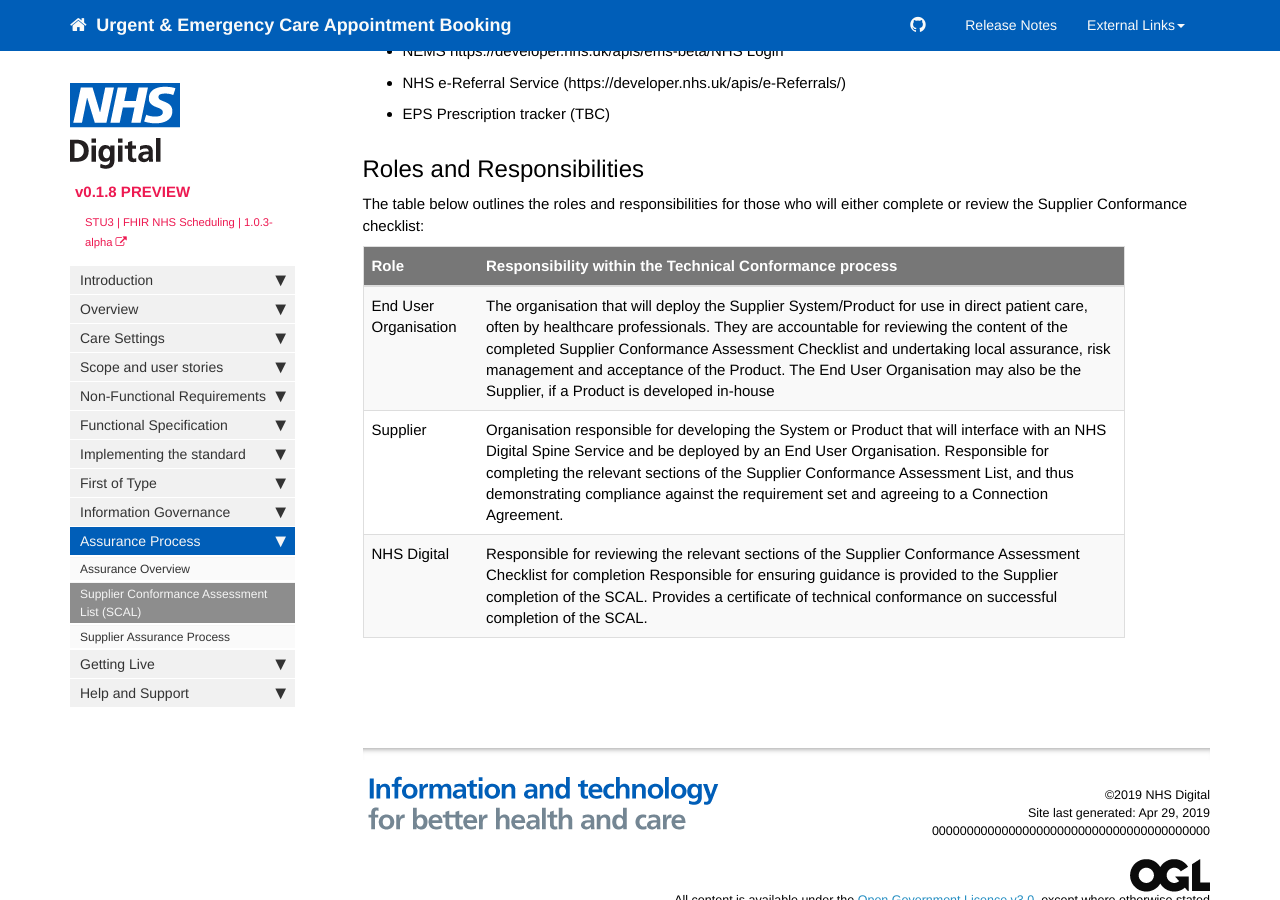
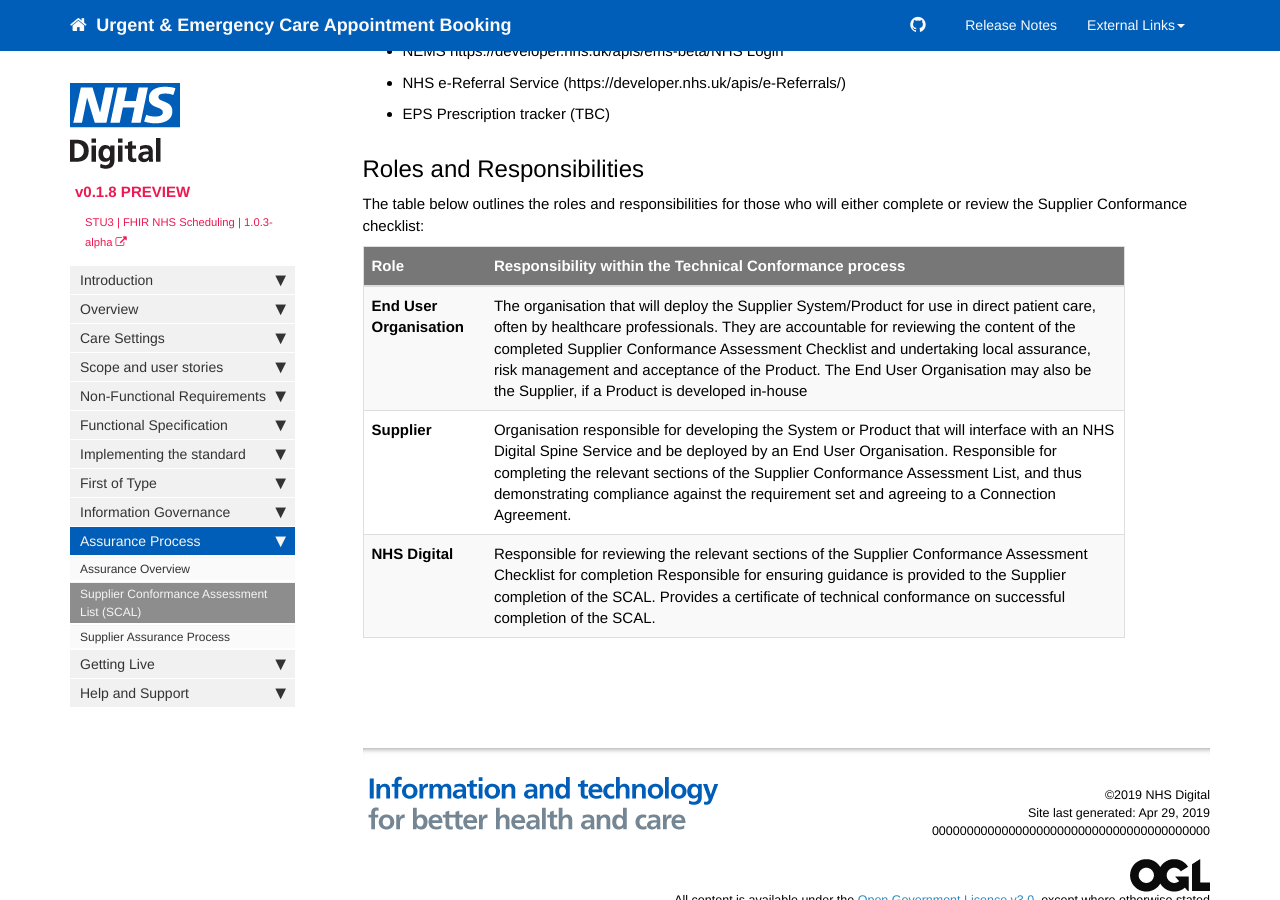
Before and after one commit to nhsd-a2si/docs-uec-appts, a Jekyll site: the page built from _pages/assurance/assurance_scal.md, in a window 1280 px wide and 900 px high, scrolled down 1112 px. Built offline with Jekyll 4.4.1, drawn with Linux system fonts in a browser that asks for light colours; nearby versions of some CDN libraries.

```diff
--- a/_pages/assurance/assurance_scal.md
+++ b/_pages/assurance/assurance_scal.md
@@ -35,6 +35,6 @@ The table below outlines the roles and responsibilities for those who will eithe
 
 | Role                    | Responsibility within the Technical Conformance process                                                |
 |-------------------------|--------------------------------------------------------------------------------------------------------|
-| End User Organisation   | The organisation that will deploy the Supplier System/Product for use in direct patient care, often by healthcare professionals. They are accountable for reviewing the content of the completed Supplier Conformance Assessment Checklist and undertaking local assurance, risk management and acceptance of the Product. The End User Organisation may also be the Supplier, if a Product is developed in-house |
-| Supplier                | Organisation responsible for developing the System or Product that will interface with an NHS Digital Spine Service and be deployed by an End User Organisation. Responsible for completing the relevant sections of the Supplier Conformance Assessment List, and thus demonstrating compliance against the requirement set and agreeing to a Connection Agreement. |
-| NHS Digital             | Responsible for reviewing the relevant sections of the Supplier Conformance Assessment Checklist for completion Responsible for ensuring guidance is provided to the Supplier completion of the SCAL. Provides a certificate of technical conformance on successful completion of the SCAL. |
+| **End User Organisation**   | The organisation that will deploy the Supplier System/Product for use in direct patient care, often by healthcare professionals. They are accountable for reviewing the content of the completed Supplier Conformance Assessment Checklist and undertaking local assurance, risk management and acceptance of the Product. The End User Organisation may also be the Supplier, if a Product is developed in-house |
+| **Supplier**                | Organisation responsible for developing the System or Product that will interface with an NHS Digital Spine Service and be deployed by an End User Organisation. Responsible for completing the relevant sections of the Supplier Conformance Assessment List, and thus demonstrating compliance against the requirement set and agreeing to a Connection Agreement. |
+| **NHS Digital**             | Responsible for reviewing the relevant sections of the Supplier Conformance Assessment Checklist for completion Responsible for ensuring guidance is provided to the Supplier completion of the SCAL. Provides a certificate of technical conformance on successful completion of the SCAL. |
```
